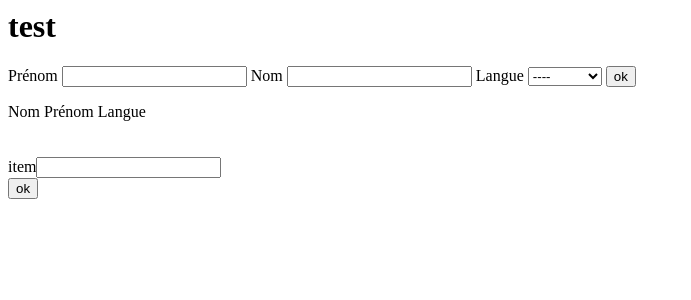
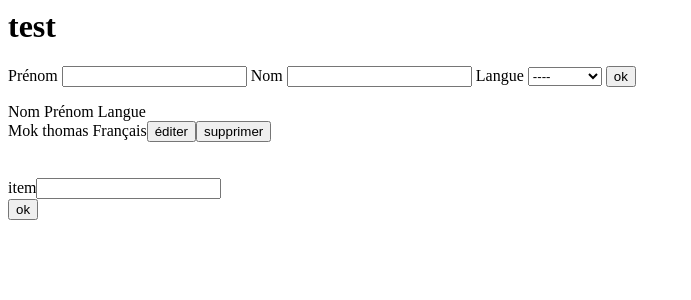
Before and after one commit to masalthunlass/todolist, a React app: page / in a window 1280 px wide. Shown: the top 300 px of the page, without its empty margins (0-691 px from the left). Built offline with nearby package versions, Linux system fonts and the light colour scheme.

Commit message:
fetch users from json

```diff
--- /dev/null
+++ b/resources/users.json
@@ -0,0 +1,9 @@
+[
+    {
+      "id" : 1,
+      "firstname": "thomas" ,
+      "lastname": "Mok",
+      "language": "Français"
+    }
+
+]
--- a/src/component/user/UserManagement.tsx
+++ b/src/component/user/UserManagement.tsx
@@ -10,6 +10,15 @@ const UserManagement : React.FC = () => {
 
     const [users, setUsers] = React.useState<UserModel[]>([]);
     const [editableUser, setEditableUser] = React.useState();
+
+    React.useEffect(() => {
+           async function getUsers() {
+               const response = await fetch('resources/users.json');
+               const users = await response.json();
+               setUsers(users);
+           };
+           getUsers();
+    });
 
 
 
@@ -32,7 +41,7 @@ const handleEdit =  ( users, setEditableUser) => (id:number) => {
 const onCreateUserRequest = (users: UserModel[], setUsers) => (value) => {
     if (value) {
         if (users.find((user)=> user.id === value.user.id) !== undefined) {
-            const newUsers = users.reduce((acc, user) => user.id === value.user.id ? [...acc, value.user] : [...acc, user], []);
+            const newUsers = users.map((user) => user.id === value.user.id ? value.user : user);
             setUsers(newUsers);
         } else {
             setUsers( [...users, value.user]);
```
